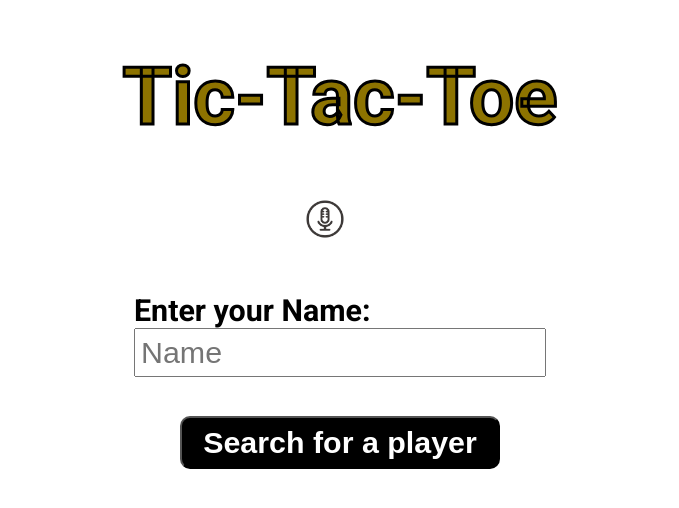
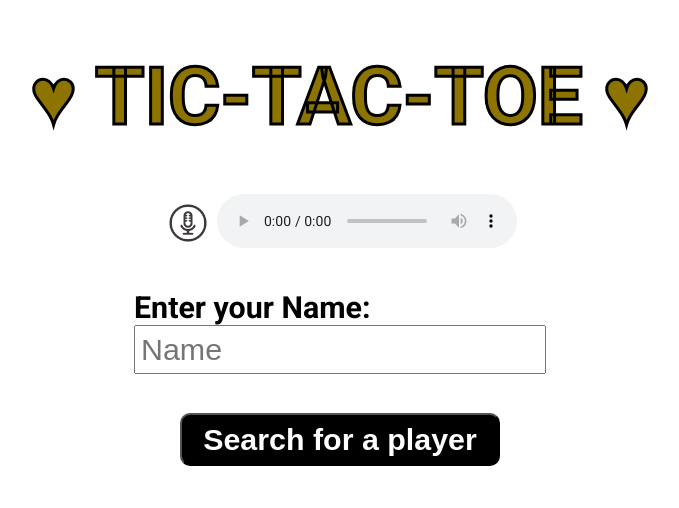
Before and after one commit to chaneefang/TicTacToe, a website: page index.html in a window 1280 px wide. Shown: the whole page, without its empty margins (300-979 px from the left). Drawn offline with nearby package versions, Linux system fonts and the light colour scheme; no server answers.

Commit message:
Addition of an audio file

```diff
--- a/index.html
+++ b/index.html
@@ -83,35 +83,38 @@
     background-color: rgb(0, 0, 0);
   }
 
-  .btn:hover {
-    background-color: rgb(161,153,153);
-  }
-
-  button.enabled {
-    opacity: 0.7;
-  }
-
   p {
     font-size: 2rem;
     font-weight: bold;
   }
 
   .micbtn {
-    width: 80px;
-    height: 80px;
+    display: flex;
+    align-items: center;
     cursor: pointer;
-    place-items: center;
+    display: inline-block;
+  }
+
+  .microphone {
+    display: inline-block;
+  }
+
+  audio {
+    display: inline-block;
   }
 
   </style>
 
   <body>
-    <h1>Tic-Tac-Toe</h1>
+    <h1>&#9829;  TIC-TAC-TOE &#9829;</h1>
 
     <div class="micbtn">
       <img class="microphone" src="microphone.jpeg">
+      <audio controls>
+        <source src="voiceover.mp3" type="audio/mpeg"/>
+      </audio>
     </div>
-
+    <br>
     <div style="display: flex; width: 95vw; position: relative;">
       <p id="userCont">You: <span id="user"></span> </p>
       <p style="position: absolute; right:0;" id="oppNameCont">Opponent: <span id="oppName"></span> </p>
--- a/style.css
+++ b/style.css
@@ -59,17 +59,29 @@ they can see better where they are clicking */
   background-color: rgb(161, 153, 153);
 }
 
-.micbtn {
-  width:80px;
-  height: 80px;
-  place-items: center;
-  cursor: pointer;
-}
-
-.micbtn:hover {
+/* .micbtn:hover {
   opacity: 0.9;
 }
 
 .micbtn:active {
   opacity: 0.5;
+} */
+
+.micbtn {
+  /* width: 80px;
+  height: 80px; */
+  display: flex;
+  align-items: center;
+  cursor: pointer;
+  display: inline-block;
 }
+
+.microphone {
+  display: inline-block;
+  /* vertical-align: middle; */
+}
+
+audio {
+  display: inline-block;
+  /* vertical-align: middle; */
+}
```
Also changed, not shown: 1 other file.
